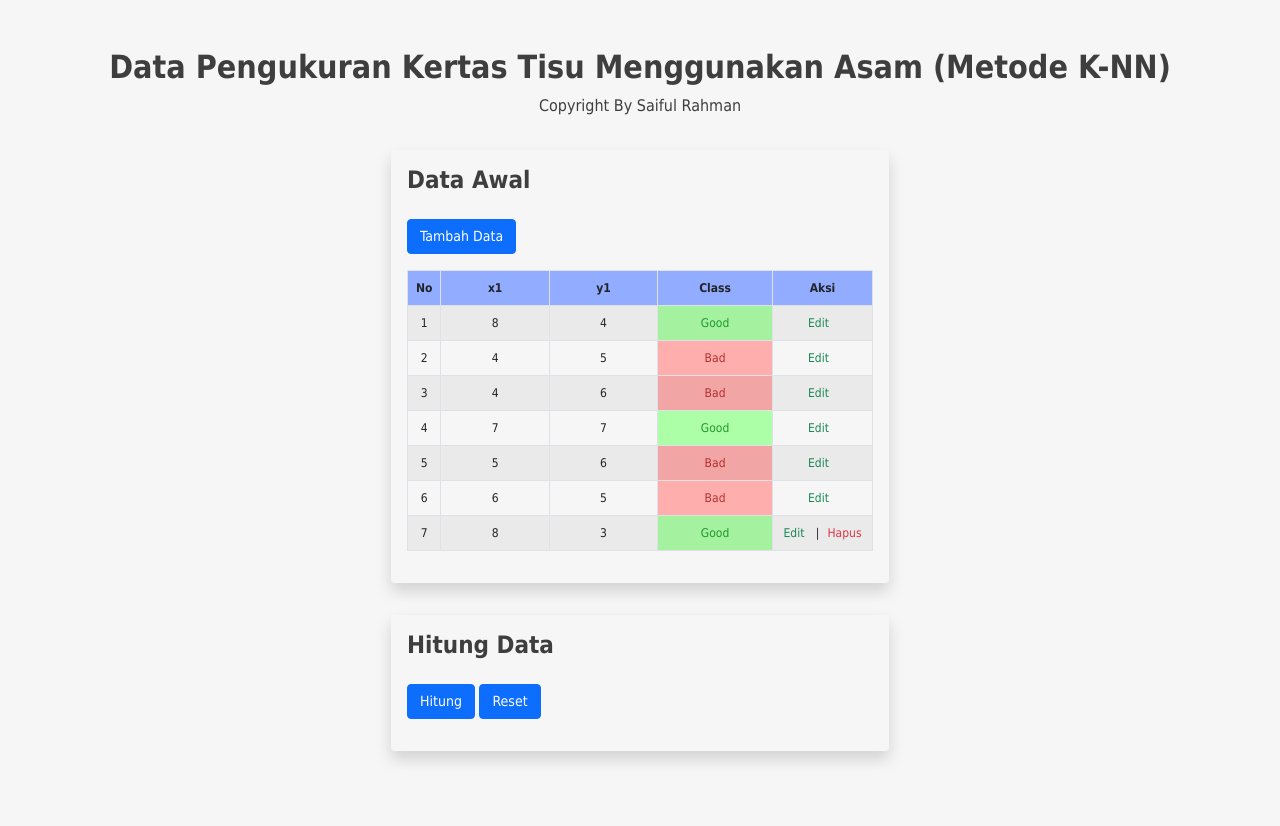
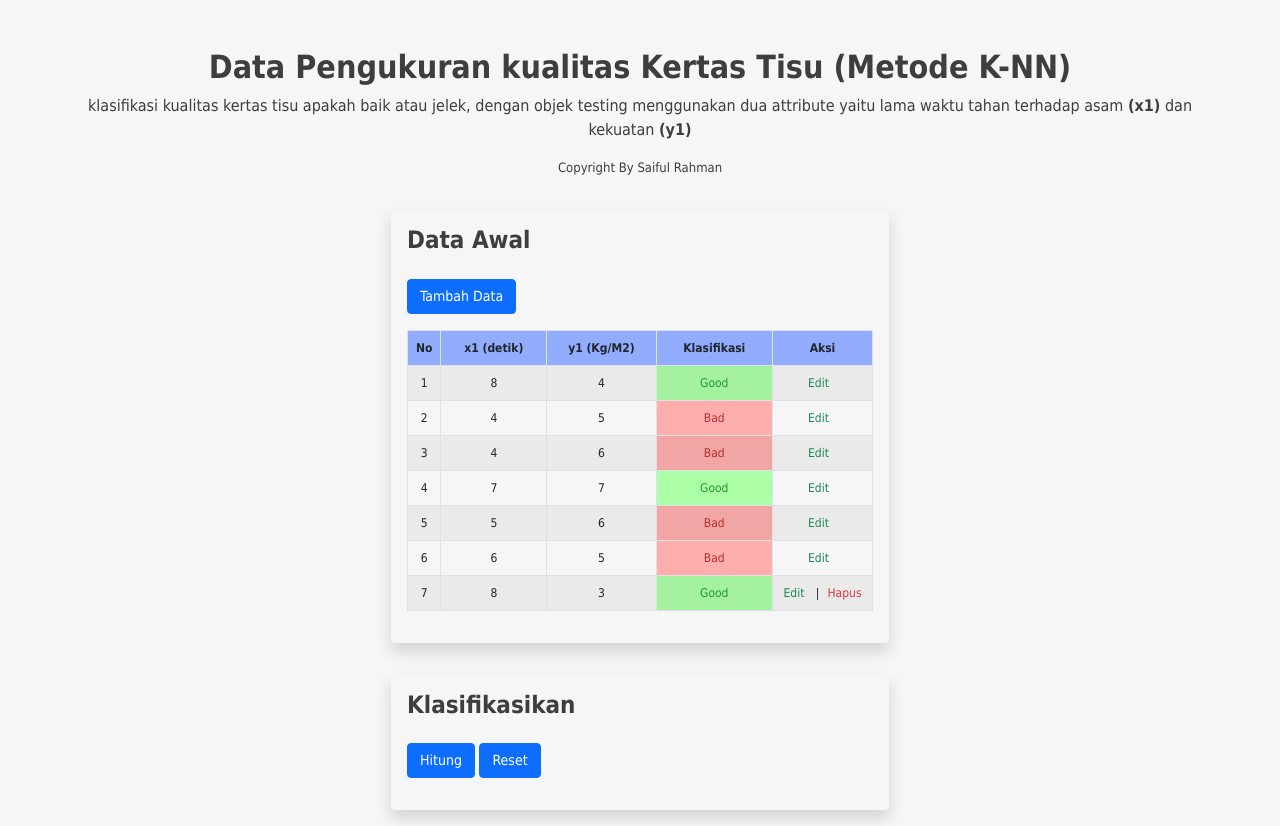
Before and after one commit to SaifulRahmanCoding/uts_dm_k-nn, a PHP site: page / in a window 1280 px wide. Before the commit the page ends 762 px from the top, so only its background shows below. Run offline with PHP 8.4, Linux system fonts and the light colour scheme; data comes from the database, SQL or seed files in the repository; data that the repository does not hold is empty.

Commit message:
perbaiki tampilan

```diff
--- a/assets/css/style.css
+++ b/assets/css/style.css
@@ -26,6 +26,7 @@ select, option{
 /*table*/
 th{
 	background-color: #92ACFF !important;
+	vertical-align: middle;
 }
 
 /*costum scrollbar*/
--- a/index.php
+++ b/index.php
@@ -9,9 +9,10 @@
 </head>
 <body>
 	<div id="wrapper">
-		<h2 class="text-center mt-5 fw-bolder">Data Pengukuran Kertas Tisu Menggunakan Asam (Metode K-NN)</h2>
-		<p class="text-center">Copyright By Saiful Rahman</p>
 		<div class="container">
+			<h2 class="text-center mt-5 fw-bolder">Data Pengukuran kualitas Kertas Tisu (Metode K-NN)</h2>
+			<p class="text-center">klasifikasi kualitas kertas tisu apakah baik atau jelek, dengan objek testing menggunakan dua attribute yaitu lama waktu tahan terhadap asam <b>(x1)</b> dan kekuatan <b>(y1)</b></p>
+			<p class="text-center" style="font-size: 13px;">Copyright By Saiful Rahman</p>
 			<div class="row d-flex justify-content-center">
 			<!-- kiri -->
 			<!-- data awal -->
@@ -23,9 +24,9 @@
 						<thead>
 							<tr>
 								<th scope="col">No</th>
-								<th scope="col" class="col-4">x1</th>
-								<th scope="col" class="col-4">y1</th>
-								<th scope="col" class="col-4">Class</th>
+								<th scope="col" class="col-4 asam">x1 (detik)</th>
+								<th scope="col" class="col-4">y1 (Kg/M2)</th>
+								<th scope="col" class="col-4">Klasifikasi</th>
 								<th scope="col" style="min-width: 100px !important;">Aksi</th>
 							</tr>
 						</thead>
@@ -72,7 +73,7 @@
 			<!-- kanan -->
 			<div class="kanan col-sm-12 col-lg-6 mb-3">
 				<div class="wrap table-responsive shadow rounded p-3 mt-3 mx-4">
-					<h4 class="mb-4 fw-bolder">Hitung Data</h4>
+					<h4 class="mb-4 fw-bolder">Klasifikasikan</h4>
 					<?php require('komponen/modal-data-test.php'); ?>
 					<a class="btn btn-primary mb-3" style="font-size: 14px;" href="index.php">Reset</a>
 					<?php
@@ -83,8 +84,8 @@
 							<table class="table table-striped table-bordered responsive-utilities text-center">
 								<thead>
 									<tr>
-										<th scope="col">x1</th>
-										<th scope="col">y1</th>
+										<th scope="col">x1 (detik)</th>
+										<th scope="col">y1 (Kg/M2)</th>
 										<th scope="col">Nilai Jarak</th>
 									</tr>
 								</thead>
@@ -121,10 +122,10 @@
 							<table class="table table-striped table-bordered responsive-utilities text-center">
 								<thead>
 									<tr>
-										<th scope="col">x1</th>
-										<th scope="col">y1</th>
+										<th scope="col">x1 (detik)</th>
+										<th scope="col">y1 (Kg/M2)</th>
 										<th scope="col">Nilai Jarak</th>
-										<th scope="col" class="col-4">Class</th>
+										<th scope="col" class="col-4">Klasifikasi</th>
 									</tr>
 								</thead>
 								<tbody>
@@ -164,13 +165,13 @@
 							$jumlahBad = count($arrayClassBad);
 							$class_kategori = ($jumlahGood>$jumlahBad) ? "Good" : "Bad";
 							?>
-							<h4 class="fw-bolder" style="margin-top: 60px !important;">Hasil Class</h4>
+							<h4 class="fw-bolder" style="margin-top: 60px !important;">Hasil Klasifikasi</h4>
 							<table class="table table-striped table-bordered responsive-utilities text-center">
 								<thead>
 									<tr>
-										<th scope="col">x2</th>
-										<th scope="col">y2</th>
-										<th scope="col" class="col-4">Class</th>
+										<th scope="col">x2 (detik)</th>
+										<th scope="col">y2 (Kg/M2)</th>
+										<th scope="col" class="col-4">Klasifikasi</th>
 									</tr>
 								</thead>
 								<tbody>
```
